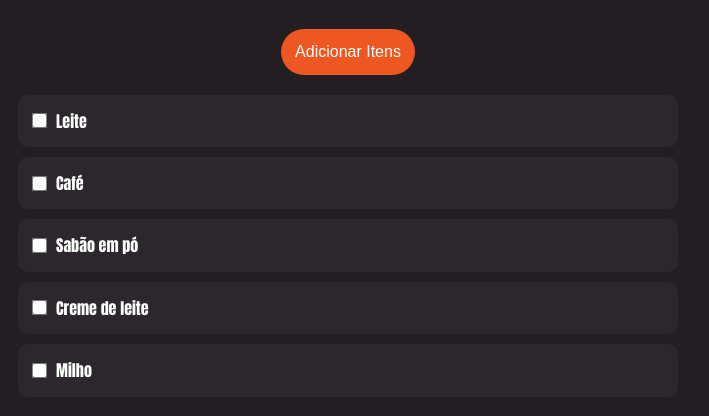
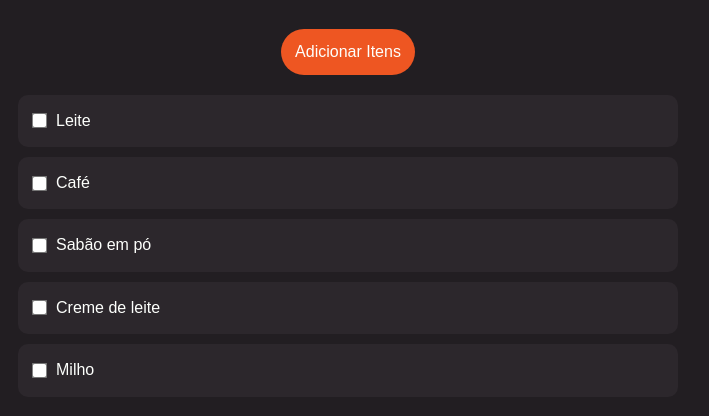
Before and after one commit to DanFonR/tecweb_av1, a plain HTML site: page src/index.html in a window 1280 px wide. Shown: the part 100-516 px from the top of the page, without its empty margins (292-1001 px from the left). Drawn offline with Linux system fonts and the light colour scheme.

Commit message:
style: Altera fonte de Impact para Arial

```diff
--- a/src/style.css
+++ b/src/style.css
@@ -12,7 +12,7 @@
 body {
     background-color: var(--shadow-grey);
     color: var(--porcelain);
-    font-family: Impact, Haettenschweiler, 'Arial Narrow Bold', sans-serif;
+    font-family: Arial, Helvetica, sans-serif;
     line-height: 1.4;
 }
 
```
